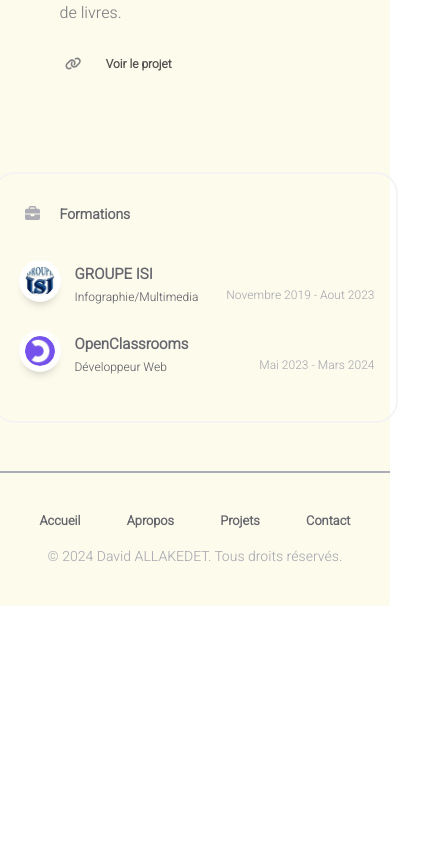
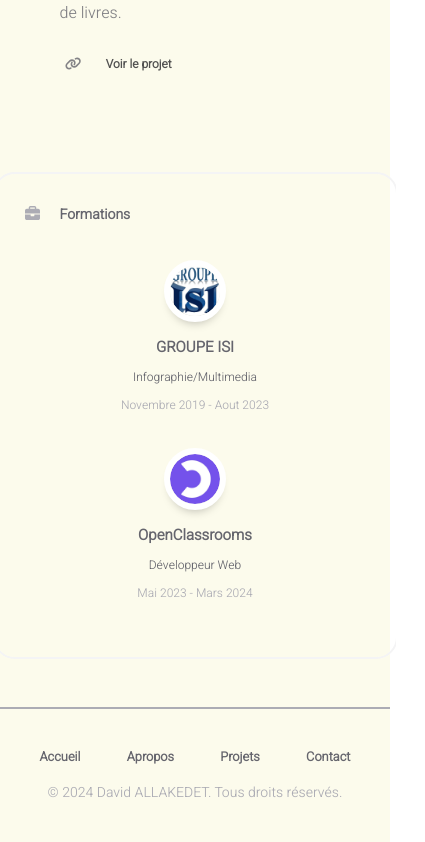
Before and after one commit to DavidAllakedet/mon_portfolio, a React (Create React App) app: page / in a window 390 px wide. Shown: the part 2695-3537 px from the top of the page, 425 px wide, since content can reach past the window. Before the commit the page ends 3301 px from the top, so only its background shows below. Built offline with nearby package versions, Linux system fonts and the light colour scheme; the HTML template or start-up script is replaced by a standard one.

Commit message:
response pour school

```diff
--- a/src/App.css
+++ b/src/App.css
@@ -101,7 +101,7 @@
 	}
 }
 
-@media (max-width: 800px) {
+@media (max-width: 600px) {
 	.content-wrapper {
 		max-width: 90%;
 		margin: 0 auto;
--- a/src/components/homepage/styles/schools.css
+++ b/src/components/homepage/styles/schools.css
@@ -42,3 +42,38 @@
 	text-align: right;
 	color: var(--tertiary-color);
 }
+
+
+@media (max-width: 600px) {
+	.school {
+	  width: 100%; /* Ajuster la largeur pour occuper toute la largeur de l'écran */
+	  flex-direction: column; /* Afficher les éléments en colonne */
+	  align-items: center; /* Centrer les éléments horizontalement */
+	}
+
+	.school-image {
+	  height: 50px; /* Ajuster la hauteur de l'image */
+	  width: 50px; /* Ajuster la largeur de l'image */
+	  margin-bottom: 10px; /* Ajouter un espace en bas de l'image */
+	}
+
+	.school-title {
+	  padding-left: 0; /* Réinitialiser le padding à gauche */
+	  text-align: center; /* Centrer le texte */
+	  margin-top: 10px; /* Ajuster la marge en haut */
+	}
+
+	.school-subtitle {
+	  position: static; /* Rétablir la position normale */
+	  text-align: center; /* Centrer le texte */
+	  padding-top: 10px; /* Ajuster l'espacement en haut */
+	  padding-left: 0; /* Réinitialiser le padding à gauche */
+	}
+
+	.school-duration {
+	  position: static; /* Rétablir la position normale */
+	  width: 100%; /* Ajuster la largeur */
+	  text-align: center; /* Centrer le texte */
+	  padding-top: 10px; /* Ajuster l'espacement en haut */
+	}
+  }
```
